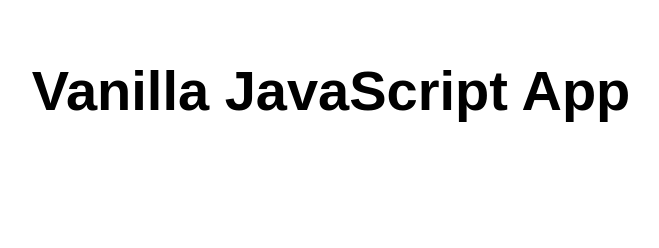
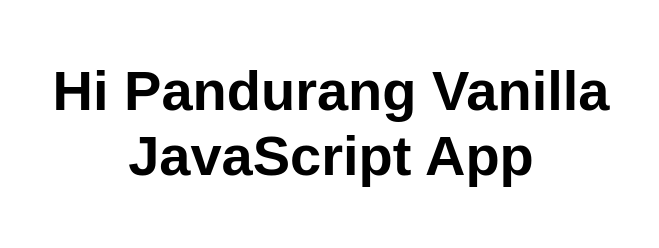
Before and after one commit to Pandurang1996/Test, a website: page src/index.html in a window 1280 px wide. Shown: the whole page, without its empty margins (309-968 px from the left). Drawn offline with Linux system fonts and the light colour scheme.

Commit message:
Update index.html

```diff
--- a/src/index.html
+++ b/src/index.html
@@ -10,7 +10,7 @@
 
 <body>
   <main>
-    <h1>Vanilla JavaScript App</h1>
+    <h1>Hi Pandurang Vanilla JavaScript App</h1>
   </main>
 </body>
 
```
